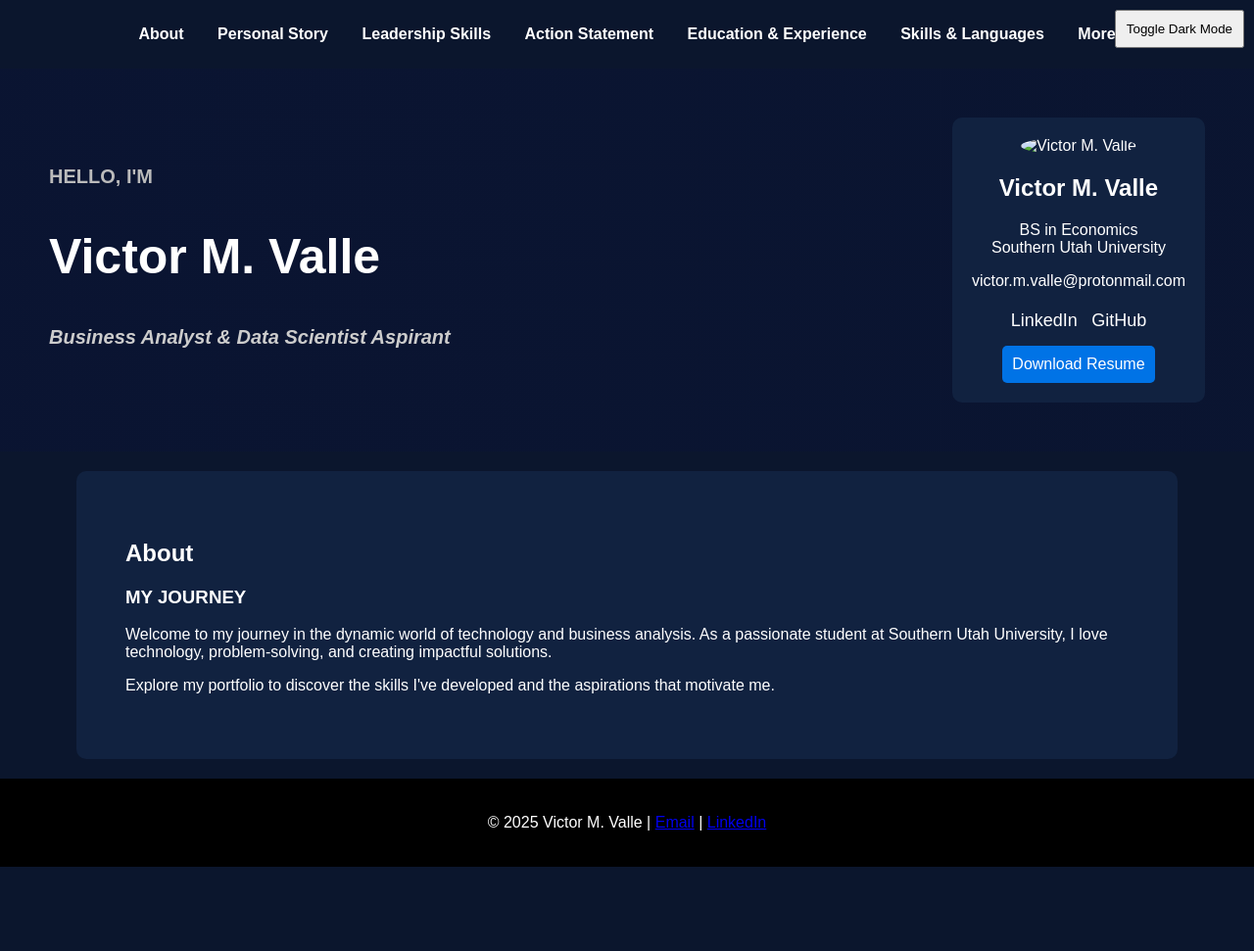
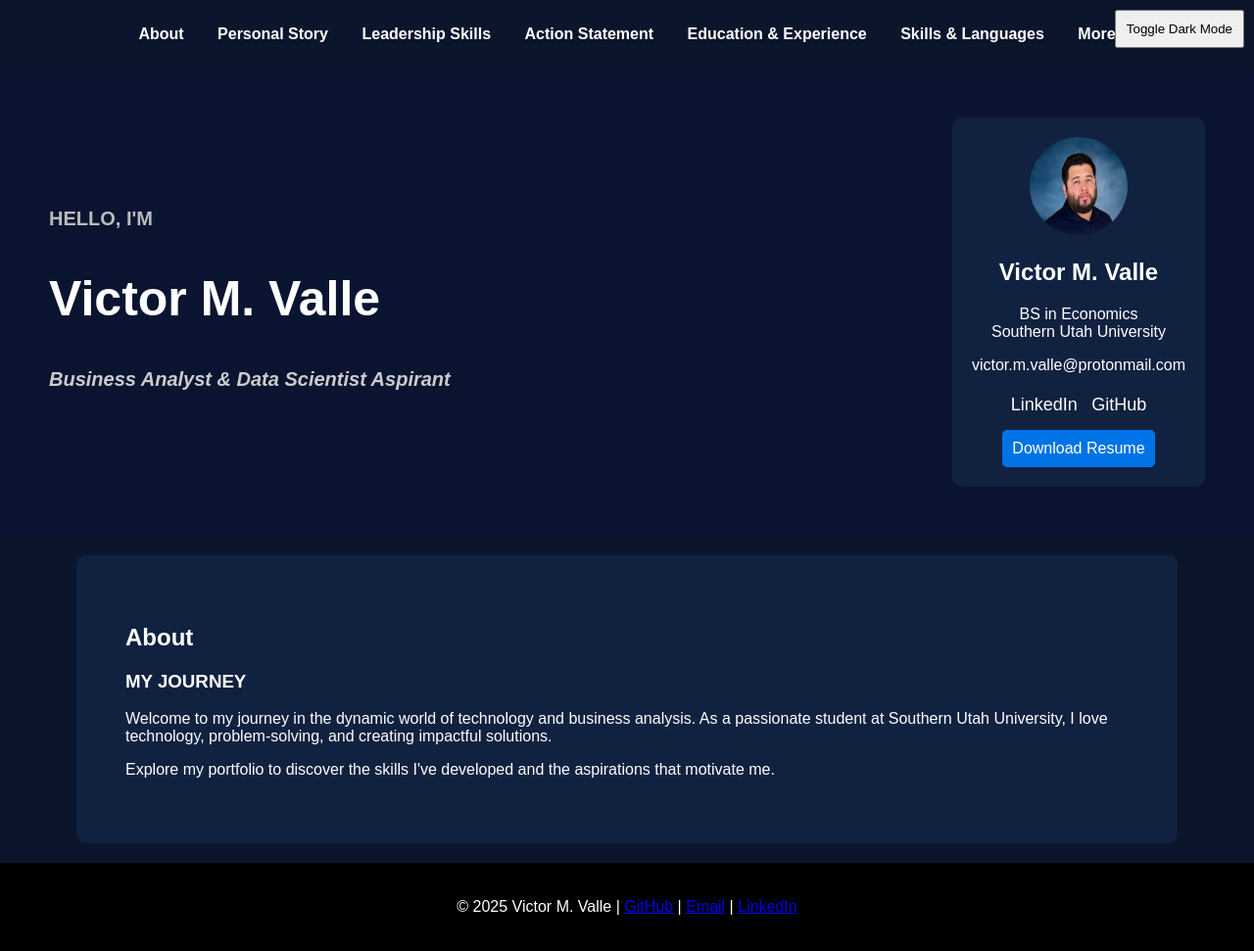
Before and after one commit to victormvalle/victormvalle.github.io, a plain HTML site: page index.html in a window 1280 px wide. Shown: the whole page at 98% size. Before the commit the page ends 885 px from the top, so only its background shows below. Drawn offline with Linux system fonts and the light colour scheme.

Commit message:
image added

```diff
--- a/index.html
+++ b/index.html
@@ -29,7 +29,7 @@
             <h4>Business Analyst & Data Scientist Aspirant</h4>
         </div>
         <div class="sidebar">
-            <img src="profile.jpg" alt="Victor M. Valle">
+            <img src="img/portfolio.jpeg" alt="Victor M. Valle">
             <h2>Victor M. Valle</h2>
             <p>BS in Economics<br>Southern Utah University</p>
             <p>victor.m.valle@protonmail.com</p>
@@ -56,7 +56,7 @@
     </section>
 
     <footer>
-        <p>&copy; 2025 Victor M. Valle | <a href="mailto:victor.m.valle@protonmail.com">Email</a> |
+        <p>&copy; 2025 Victor M. Valle | <a href="https://github.com/vvalle829">GitHub</a> | <a href="mailto:victor.m.valle@protonmail.com">Email</a> |
             <a href="https://www.linkedin.com/in/victor-valle/">LinkedIn</a></p>
     </footer>
 </body>
```
Also changed, not shown: img/portfolio.jpeg (added).
